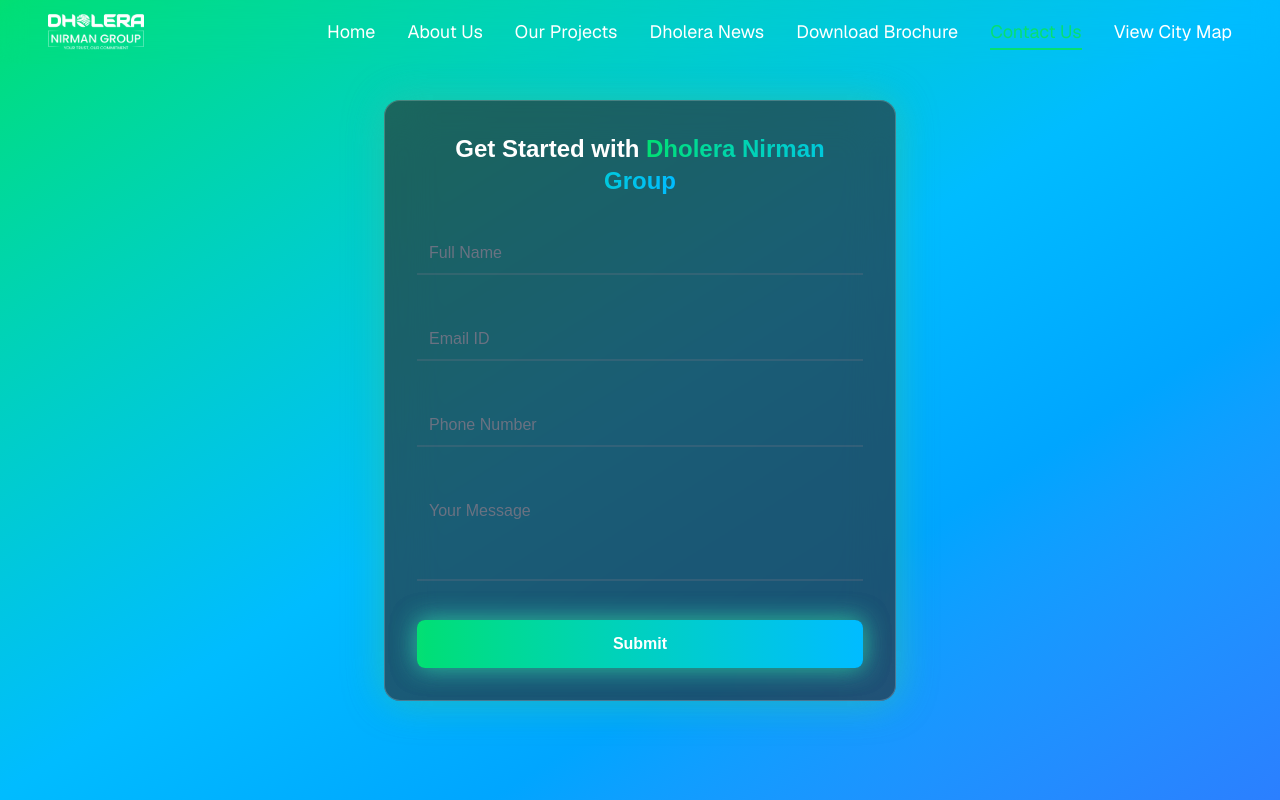
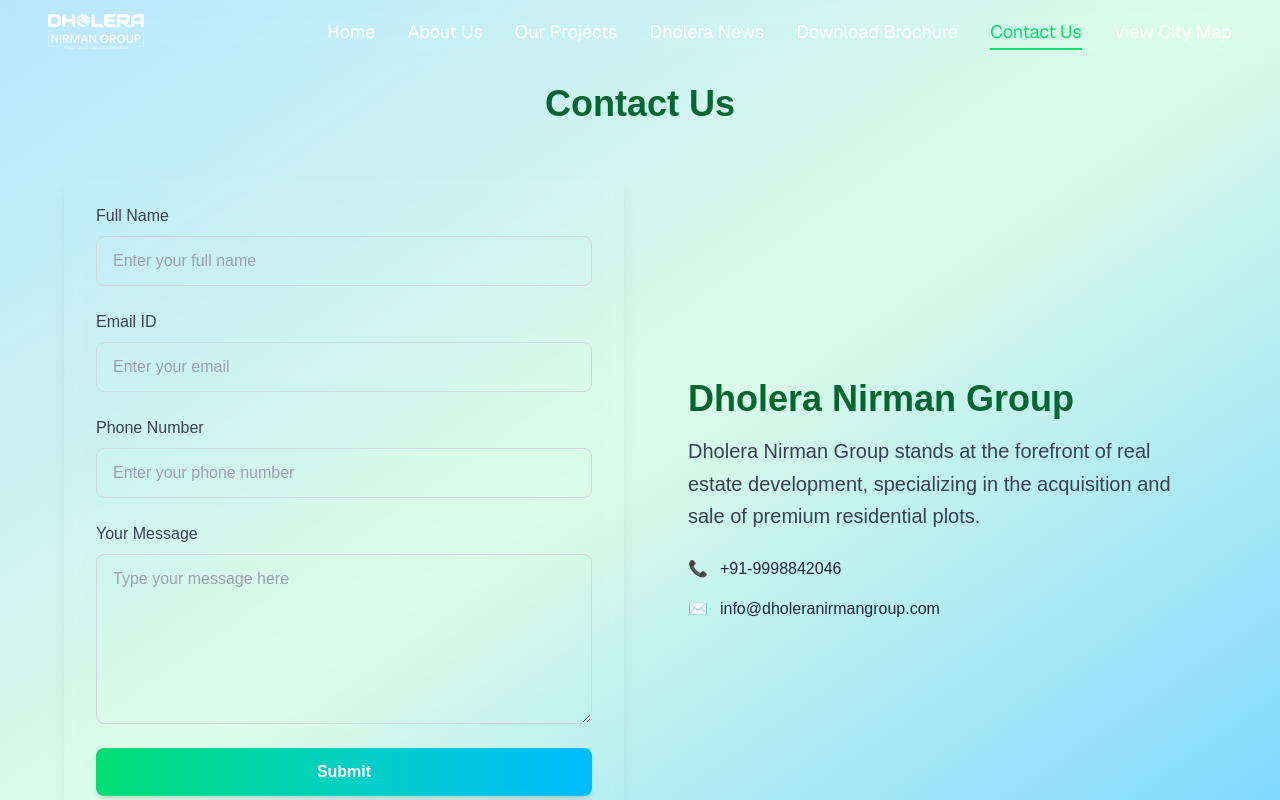
Before and after one commit to da-square/nirmangroup, a Next.js app: page /contact in a window 1280 px wide. Shown: the top 800 px of the page. Built offline with nearby package versions, Linux system fonts and the light colour scheme.

Commit message:
added some chamnges in contact page

```diff
--- a/src/app/contact/page.tsx
+++ b/src/app/contact/page.tsx
@@ -1,3 +1,4 @@
+
 "use client";
 
 import { useState, ChangeEvent, FormEvent } from "react";
@@ -17,9 +18,7 @@
     message: "",
   });
 
-  const handleChange = (
-    e: ChangeEvent<HTMLInputElement | HTMLTextAreaElement>
-  ) => {
+  const handleChange = (e: ChangeEvent<HTMLInputElement | HTMLTextAreaElement>) => {
     setFormData({ ...formData, [e.target.name]: e.target.value });
   };
 
@@ -30,88 +29,121 @@
   };
 
   return (
-    <div className="min-h-screen bg-gradient-to-br from-green-400 via-sky-400 to-blue-500
-                flex items-center justify-center p-6">
- <div className=" flex items-center justify-center bg-black/60 rounded-2xl">
-      <div
-        className={`w-full max-w-lg bg-white/10 backdrop-blur-xl
-          rounded-2xl p-8 border border-white/20
-          relative transform transition-all duration-500
-          shadow-[0_0_40px_rgba(34,197,94,0.4),0_0_40px_rgba(56,189,248,0.4)]`}
-      >
-         <h2 className="text-2xl font-bold text-center mb-6 text-white">
-          Get Started with{" "}
-          <span className="bg-gradient-to-r from-green-400 to-sky-400 bg-clip-text text-transparent">
-            Dholera Nirman Group
-          </span>
-        </h2>
+    <div className="min-h-screen bg-gradient-to-br from-sky-200 via-green-100 to-sky-300 text-gray-800 flex flex-col items-center justify-start py-16 px-4">
+      <h1 className="text-4xl font-bold text-green-800 mb-12 mt-5">Contact Us</h1>
 
-         <form onSubmit={handleSubmit} className="space-y-8">
-          {[
-            { id: "name", type: "text", label: "Full Name" },
-            { id: "email", type: "email", label: "Email ID" },
-            { id: "phone", type: "tel", label: "Phone Number" },
-          ].map((field) => (
-            <div key={field.id} className="relative group">
+      <div className="w-full max-w-6xl flex flex-col lg:flex-row gap-8">
+        {/* Form Section - Left Side on Large Screens */}
+        <div className="w-full lg:w-1/2 from-sky-400 via-green-500 to-sky-500 text-gray-800 backdrop-blur-sm shadow-lg rounded-2xl p-8">
+          <form onSubmit={handleSubmit} className="space-y-6">
+            {/* Full Name */}
+            <div className="flex flex-col">
+              <label htmlFor="name" className="text-gray-700 font-medium mb-2">
+                Full Name
+              </label>
               <input
-                type={field.type}
-                id={field.id}
-                name={field.id}
-                value={(formData as any)[field.id]}
+                type="text"
+                id="name"
+                name="name"
+                value={formData.name}
                 onChange={handleChange}
-                className="peer w-full px-3 pt-5 pb-2 text-white bg-transparent border-b-2 border-gray-500/30 focus:outline-none transition focus:border-transparent"
-                placeholder=" "
                 required
+                className="border border-gray-300 rounded-lg px-4 py-3 focus:outline-none focus:ring-2 focus:ring-green-400 transition placeholder-gray-400"
+                placeholder="Enter your full name"
               />
-              <div className="absolute left-0 bottom-0 w-full h-[2px] bg-gradient-to-r from-green-400 to-sky-400 scale-x-0 peer-focus:scale-x-100 transition-transform origin-left"></div>
-              <label
-                htmlFor={field.id}
-                className="absolute left-3 top-2 text-gray-400 text-sm transition-all
-                           peer-placeholder-shown:top-5 peer-placeholder-shown:text-gray-500
-                           peer-placeholder-shown:text-base
-                           peer-focus:top-2 peer-focus:bg-gradient-to-r peer-focus:from-green-400 peer-focus:to-sky-400 peer-focus:bg-clip-text peer-focus:text-transparent peer-focus:text-sm"
-              >
-                {field.label}
+            </div>
+
+            {/* Email */}
+            <div className="flex flex-col">
+              <label htmlFor="email" className="text-gray-700 font-medium mb-2">
+                Email ID
               </label>
+              <input
+                type="email"
+                id="email"
+                name="email"
+                value={formData.email}
+                onChange={handleChange}
+                required
+                className="border border-gray-300 rounded-lg px-4 py-3 focus:outline-none focus:ring-2 focus:ring-green-400 transition placeholder-gray-400"
+                placeholder="Enter your email"
+              />
             </div>
-          ))}
 
-          {/* Message textarea */}
-         <div className="relative group">
+            {/* Phone Number */}
+            <div className="flex flex-col">
+              <label htmlFor="phone" className="text-gray-700 font-medium mb-2">
+                Phone Number
+              </label>
+              <input
+                type="tel"
+                id="phone"
+                name="phone"
+                value={formData.phone}
+                onChange={handleChange}
+                required
+                className="border border-gray-300 rounded-lg px-4 py-3 focus:outline-none focus:ring-2 focus:ring-green-400 transition placeholder-gray-400"
+                placeholder="Enter your phone number"
+              />
+            </div>
+
+            {/* Message */}
+            <div className="flex flex-col">
+              <label htmlFor="message" className="text-gray-700 font-medium mb-2">
+                Your Message
+              </label>
               <textarea
                 id="message"
                 name="message"
-              rows={3}
+                rows={6}
                 value={formData.message}
                 onChange={handleChange}
-              className="peer w-full px-3 pt-5 pb-2 text-white bg-transparent border-b-2 border-gray-500/30 focus:outline-none transition resize-none focus:border-transparent"
-              placeholder=" "
                 required
+                className="border border-gray-300 rounded-lg px-4 py-3 focus:outline-none focus:ring-2 focus:ring-green-400 transition placeholder-gray-400 resize-y"
+                placeholder="Type your message here"
               />
-            <div className="absolute left-0 bottom-0 w-full h-[2px] bg-gradient-to-r from-green-400 to-sky-400 scale-x-0 peer-focus:scale-x-100 transition-transform origin-left"></div>
-            <label
-              htmlFor="message"
-              className="absolute left-3 top-2 text-gray-400 text-sm transition-all
-                         peer-placeholder-shown:top-5 peer-placeholder-shown:text-gray-500
-                         peer-placeholder-shown:text-base
-                         peer-focus:top-2 peer-focus:bg-gradient-to-r peer-focus:from-green-400 peer-focus:to-sky-400 peer-focus:bg-clip-text peer-focus:text-transparent peer-focus:text-sm"
-            >
-              Your Message
-            </label>
             </div>
 
-          {/* Submit button */}
+            {/* Submit Button */}
             <button
               type="submit"
-            className="w-full bg-gradient-to-r from-green-400 to-sky-400 hover:from-green-500 hover:to-sky-500 text-white font-semibold py-3 rounded-lg shadow-[0_0_25px_rgba(34,197,94,0.6),0_0_25px_rgba(56,189,248,0.6)] transition transform hover:scale-105 relative overflow-hidden"
+              className="w-full bg-gradient-to-r from-green-400 to-sky-400 hover:from-green-500 hover:to-sky-500 text-white font-semibold py-3 rounded-lg shadow-md transition-transform hover:scale-105"
             >
-            <span className="relative z-10">Submit</span>
-            <div className="absolute inset-0 bg-white/20 blur-sm opacity-0 hover:opacity-30 transition"></div>
+              Submit
             </button>
           </form>
         </div>
+
+        {/* Company Info Section - Right Side on Large Screens */}
+        <div className="w-full lg:w-1/2 p-8 flex flex-col justify-center">
+          <h2 className="text-4xl font-bold text-green-800 mb-4 text-center lg:text-left">
+            Dholera Nirman Group
+          </h2>
+          <p className="text-gray-700 mb-6 leading-relaxed text-center lg:text-left text-xl">
+            Dholera Nirman Group stands at the forefront of real estate development, specializing in the acquisition and sale of premium residential plots.
+          </p>
+          <div className="space-y-4">
+            <div className="flex items-center space-x-3">
+              <span className="text-green-600 font-semibold">📞</span>
+              <a
+                href="tel:+919998842046"
+                className="text-gray-800 hover:text-green-600 transition text-md font-medium"
+              >
+                +91-9998842046
+              </a>
+            </div>
+            <div className="flex items-center space-x-3">
+              <span className="text-green-600 font-semibold">✉️</span>
+              <a
+                href="mailto:info@dholeranirmangroup.com"
+                className="text-gray-800 hover:text-green-600 transition text-md font-medium break-all"
+              >
+                info@dholeranirmangroup.com
+              </a>
             </div>
           </div>
-
+        </div>
+      </div>
+    </div>
   );
 }
```
Lines whose indentation alone changed are shown as unchanged.
